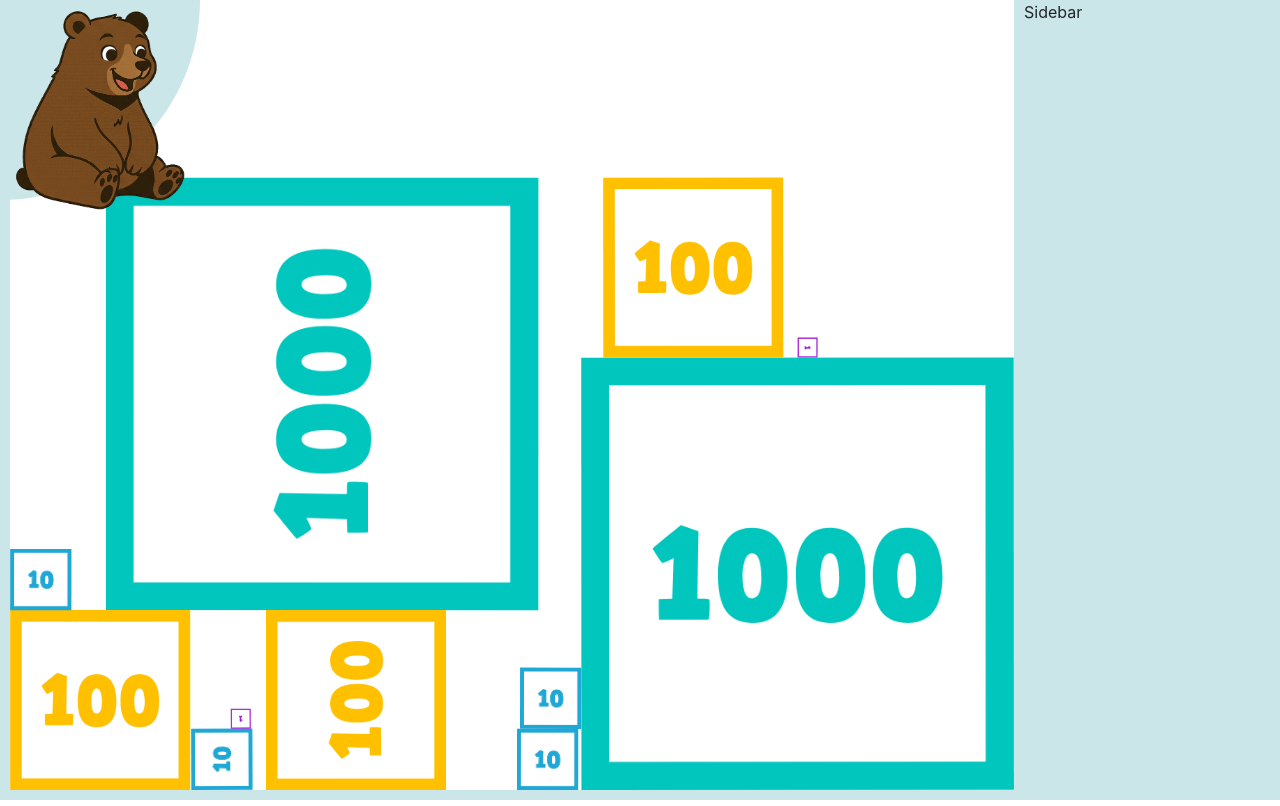
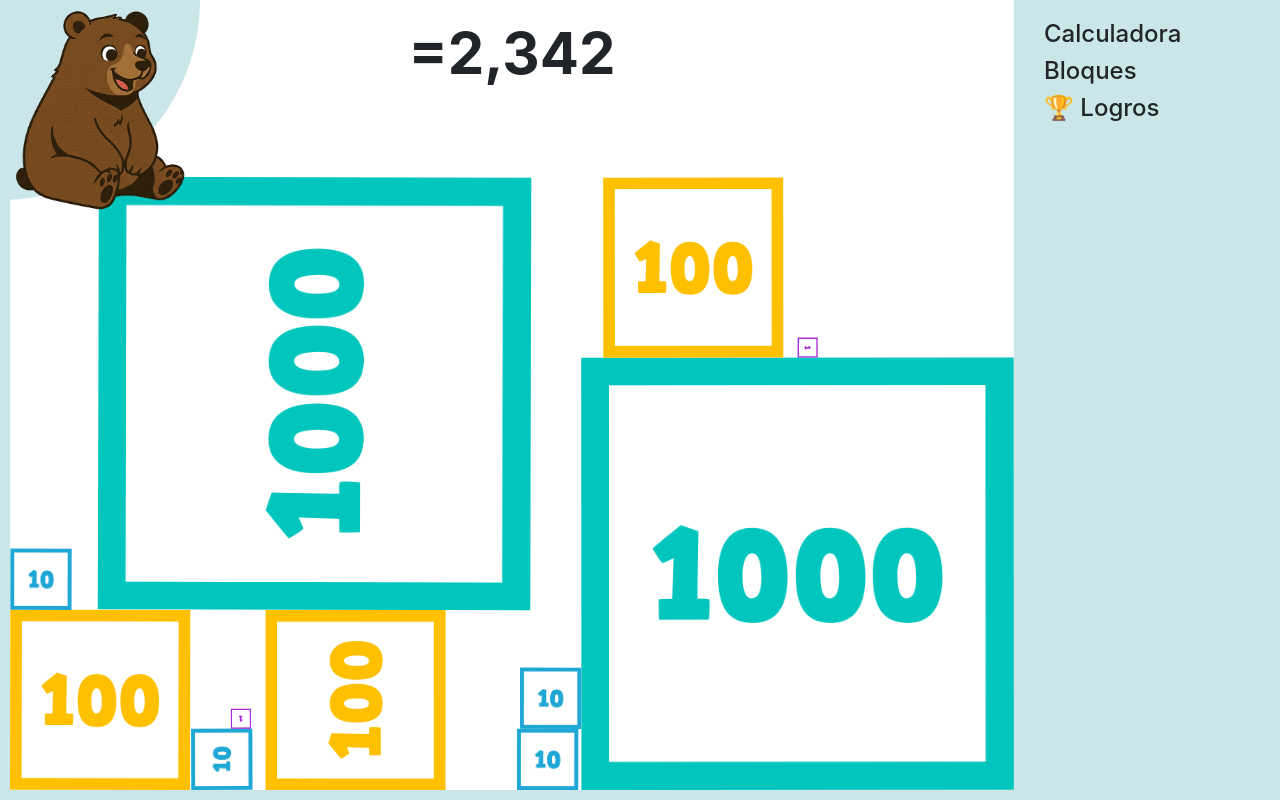
Before and after one commit to ElizondoStudios/MathPardo, a React (Vite) app: page / in a window 1280 px wide. Built offline with nearby package versions, Linux system fonts and the light colour scheme.

Commit message:
Base para la sidebar y suma

```diff
--- a/src/App.css
+++ b/src/App.css
@@ -11,12 +11,27 @@ body {
 #sandbox {
   width: 80vw;
   height: 100vh;
+  position: relative;
 }
 
 .sidebar{
   height: 100vh;
   width: 20vw;
   background-color: var(--primary-color);
+  display: flex;
+  align-items: start;
+  justify-content: start;
+  flex-direction: column;
+  padding: 20px;
+}
+
+.suma{
+  position: absolute;
+  top: 10px;
+  left: 50%;
+  font-size: 58px;
+  font-weight: bold;
+  transform: translateX(-50%);
 }
 
 .pardito{
--- a/src/App.tsx
+++ b/src/App.tsx
@@ -61,9 +61,16 @@ function App() {
     }
   }, [suma, matterWorld])
 
+  // util
+  const formatSuma= (num: number)=> {
+    return num.toString().replace(/\B(?=(\d{3})+(?!\d))/g, ",");
+  }
+
   return (
     <div className="container-fluid d-flex align-items-center justify-content-center p-0">
-      <div id="sandbox"></div>
+      <div id="sandbox">
+        <div className="suma"> ={formatSuma(suma)}</div>
+      </div>
       <Sidebar></Sidebar>
       <Pardito></Pardito>
     </div>
--- a/src/components/Sidebar.tsx
+++ b/src/components/Sidebar.tsx
@@ -2,6 +2,10 @@ import React from 'react'
 
 export default function Sidebar() {
   return (
-    <div className='sidebar'>Sidebar</div>
+    <div className='sidebar'>
+      <span className="h4">Calculadora</span>
+      <span className="h4">Bloques</span>
+      <span className="h4">🏆 Logros</span>
+    </div>
   )
 }
```
